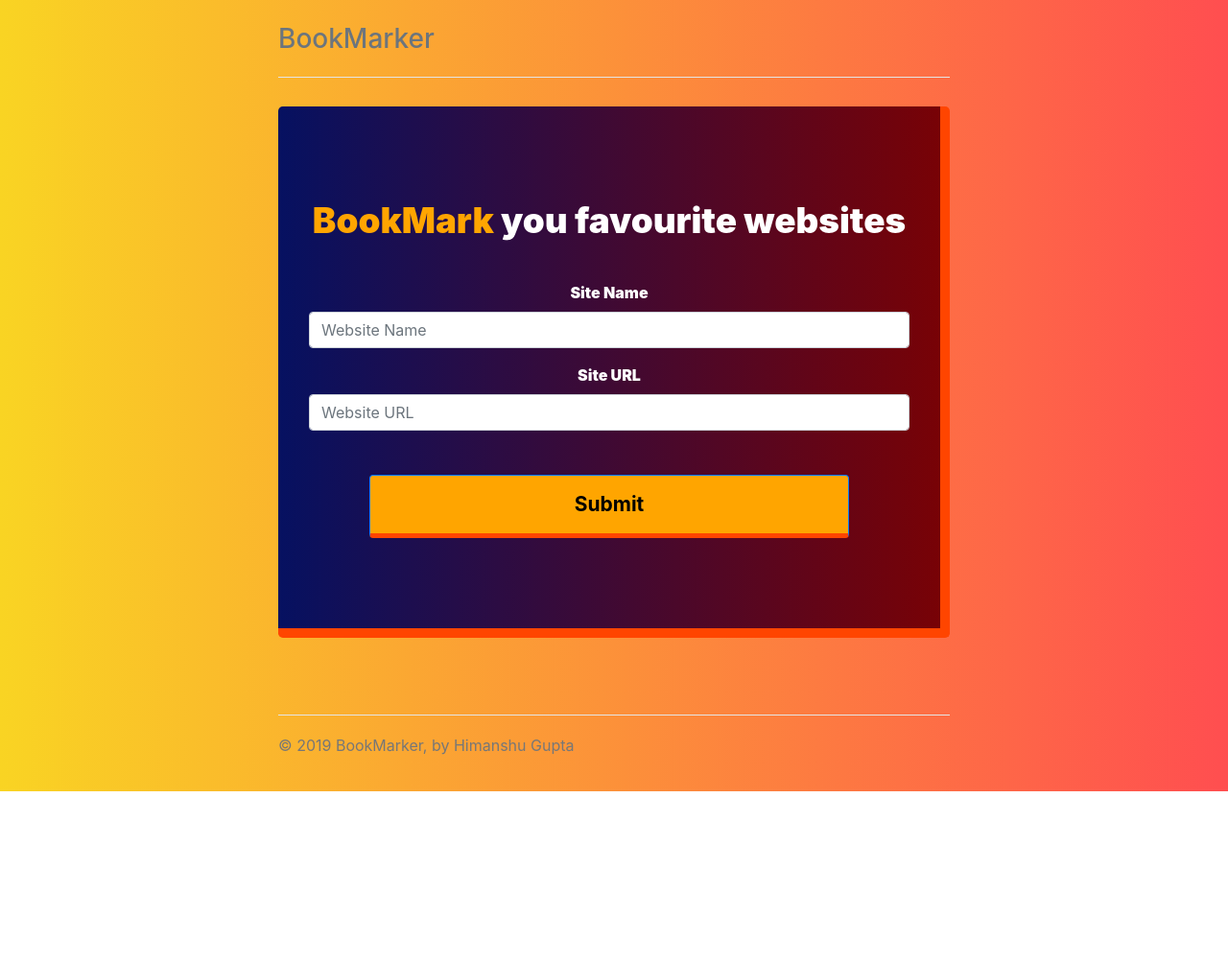
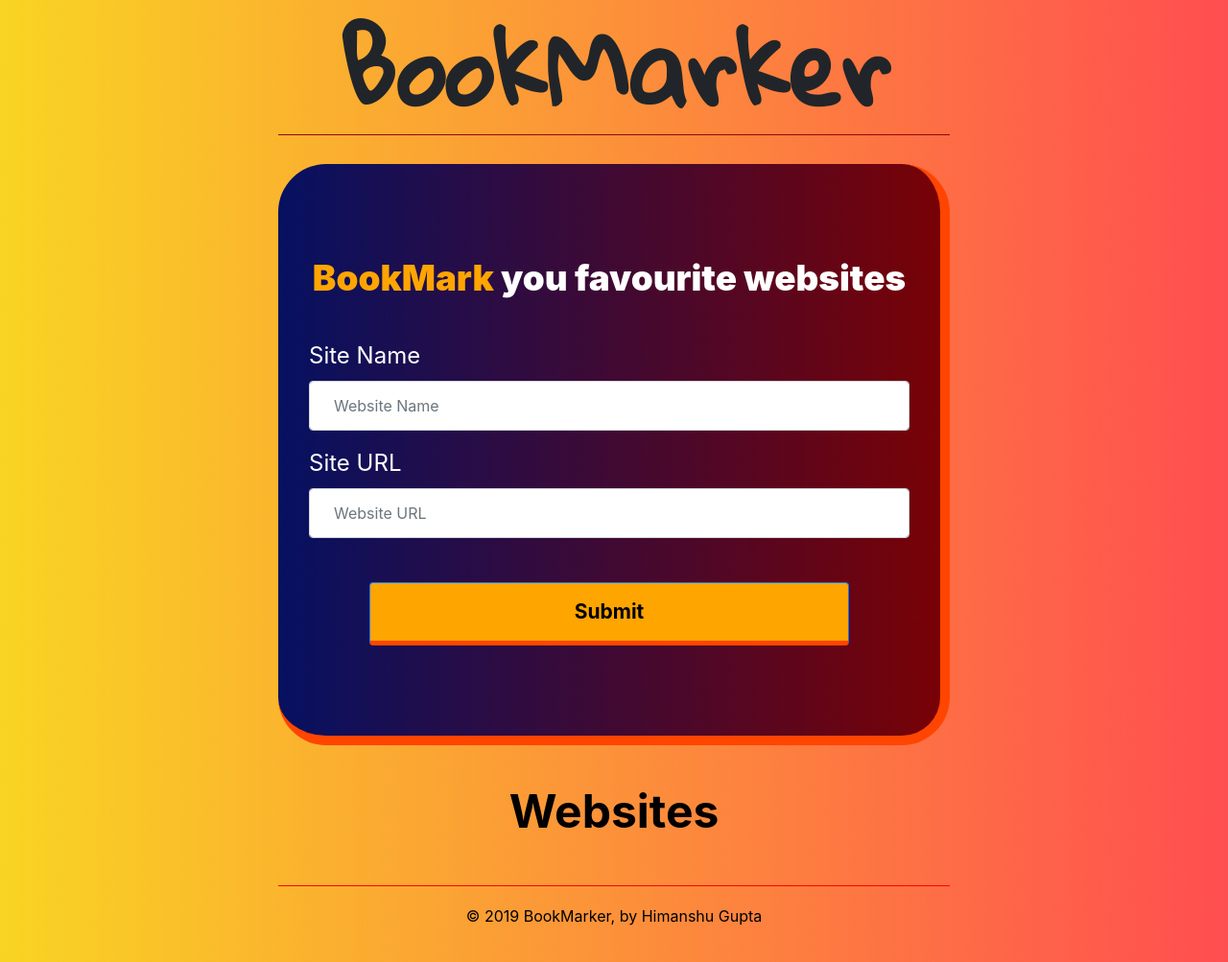
Before and after one commit to Himanshu0809/Bookmarker, a plain HTML site: page index.html in a window 1280 px wide. Shown: the whole page at 96% size. Before the commit the page ends 825 px from the top, so only its background shows below. Drawn offline with nearby package versions, Linux system fonts and the light colour scheme.

Commit message:
Bookmarker complete

```diff
--- a/css/style.css
+++ b/css/style.css
@@ -6,7 +6,6 @@ body {
     background: #FF4E50;  /* fallback for old browsers */
     background: -webkit-linear-gradient(to right, #F9D423, #FF4E50);  /* Chrome 10-25, Safari 5.1-6 */
     background: linear-gradient(to right, #F9D423, #FF4E50); /* W3C, IE 10+/ Edge, Firefox 16+, Chrome 26+, Opera 12+, Safari 7+ */
-
 }
 
 /* Everything but the jumbotron gets side spacing for mobile first views */
@@ -20,20 +19,63 @@ background: linear-gradient(to right, #F9D423, #FF4E50); /* W3C, IE 10+/ Edge, F
 /* Custom page header */
 .header {
     padding-bottom: 20px;
-    border-bottom: 1px solid #e5e5e5;
+    margin-bottom: 30px;
+    border-bottom: 1px solid #970606;
 }
+
 /* Make the masthead heading the same height as the navigation */
-.header h3 {
+.header h1 {
     margin-top: 0;
+    font-family: 'Gloria Hallelujah', cursive;
     margin-bottom: 0;
-  line-height: 40px;
+    line-height: 80px;
+    font-size: 70px;
+    font-weight: 700;
+    text-align: center;
 }
 
 /* Custom page footer */
 .footer {
     padding-top: 19px;
-  color: #777;
-  border-top: 1px solid #e5e5e5;
+    color: black;
+    border-top: 1px solid red;
+    text-align: center;
+}
+
+.form-group{
+    text-align: left;
+    font-weight: 400;
+}
+.form-control{
+    padding:25px;
+}
+label{
+    font-size: 1.5em;
+}
+
+#bookmarksResults div{
+    padding:20px;
+    border-radius: 50px;
+    width: 100%;
+    border-top: 10px solid purple;
+    border-right: 10px solid purple;
+    background: #c31432;  /* fallback for old browsers */
+    background: -webkit-linear-gradient(to right, #240b36, #c31432);  /* Chrome 10-25, Safari 5.1-6 */
+    background: linear-gradient(to right, #240b36, #c31432); /* W3C, IE 10+/ Edge, Firefox 16+, Chrome 26+, Opera 12+, Safari 7+ */
+
+}
+#bookmarksResults h3{
+    color: orange;
+    letter-spacing: 5px;
+    padding: 20px;
+    font-size: 2.5em;
+    font-weight: 1000;
+}
+#bookmarksResults h2{
+    text-align: center;
+    font-size: 3em;
+    color: black;
+    font-weight: 700;
 }
 
 /* Customize container */
@@ -48,6 +90,7 @@ background: linear-gradient(to right, #F9D423, #FF4E50); /* W3C, IE 10+/ Edge, F
 
 /* Main marketing message and sign up button */
 .jumbotron {
+    border-radius: 50px;
     text-align: center;
     border-bottom: 10px solid orangered;
     background: #780206;  /* fallback for old browsers */
@@ -55,8 +98,8 @@ background: linear-gradient(to right, #F9D423, #FF4E50); /* W3C, IE 10+/ Edge, F
     background: linear-gradient(to right, #061161, #780206); /* W3C, IE 10+/ Edge, Firefox 16+, Chrome 26+, Opera 12+, Safari 7+ */
     color:white;
     font-weight: 1000;
+}
 
-}
 .jumbotron .btn {
     padding: 14px 24px;
     font-size: 21px;
@@ -75,6 +118,8 @@ font-weight: 1000;
 .marketing p + h4 {
     margin-top: 28px;
 }
+
+
 
 /* Responsive: Portrait tablets and up */
 @media screen and (min-width: 768px) {
@@ -102,9 +147,12 @@ font-weight: 1000;
     .jumbotron strong{
         color: orange;
     }
+    .header h1 {
+        margin-top: 0;
+        font-family: 'Gloria Hallelujah', cursive;
+        margin-bottom: 0;
+        line-height: 100px;
+        font-weight: 700;
+        font-size: 100px;
     }
-
- /* RD: making vertical align great again */
-.table > tbody > tr > td {
-     vertical-align: middle;
 }
--- a/index.html
+++ b/index.html
@@ -5,6 +5,8 @@
     <meta charset="UTF-8">
     <meta name="viewport" content="width=device-width, initial-scale=1.0">
     <meta http-equiv="X-UA-Compatible" content="ie=edge">
+
+    <link href="https://fonts.googleapis.com/css?family=Gloria+Hallelujah&display=swap" rel="stylesheet">
 
     <!-- Bootstrap CSS File -->
     <link rel="stylesheet" href="https://stackpath.bootstrapcdn.com/bootstrap/4.3.1/css/bootstrap.min.css"
@@ -16,7 +18,7 @@
 <body onload="fetchBookmarks()">
     <div class="container">
         <div class="header clearfix">
-            <h3 class="text-muted">BookMarker</h3>
+            <h1 class="display-1" class="text-muted">BookMarker</h1>
         </div>
         <div class="jumbotron">
             <h2><strong>BookMark</strong> you favourite websites</h2>
--- a/js/main.js
+++ b/js/main.js
@@ -80,15 +80,15 @@ function fetchBookmarks() {
     var bookmarksResults = document.getElementById('bookmarksResults');
 
     //Build output
-    bookmarksResults.innerHTML = '';
+    bookmarksResults.innerHTML = '<h2>Websites</h2>';
     for (var i = 0; i < bookmarks.length; i++) {
         var name = bookmarks[i].name;
         var url = bookmarks[i].url;
 
         bookmarksResults.innerHTML +=  '<div class="card card-body bg-light" style="padding:10px; margin:20px;">' +
                                         '<h3>' + name +
-                                        ' <a class="btn btn-primary" style="float:right; margin:5px" target="_blank" href="' + url + '"> Visit</a>' +
-                                        ' <a onclick="deleteBookmark(\'' + url + '\')" class="btn btn-danger" style="float:right;margin:5px;" href="#"> Delete</a>' +
+                                        ' <a onclick="deleteBookmark(\'' + url + '\')" class="btn btn-danger" style="border-radius:20px;background-color:orangered;color:black;font-weight:700;letter-spacing:2px;font-size:.5em;float:right;margin:5px;" href="#"> Delete</a>' +
+                                        ' <a class="btn btn-primary" style="background-color:violet;border-radius:20px;float:right;color:black;font-weight:700;letter-spacing:2px;font-size:.5em; margin:5px" target="_blank" href="' + url + '"> Visit</a>' +
                                         '</h3>' +
                                         '</div>';
 
```
Lines whose indentation alone changed are shown as unchanged.
